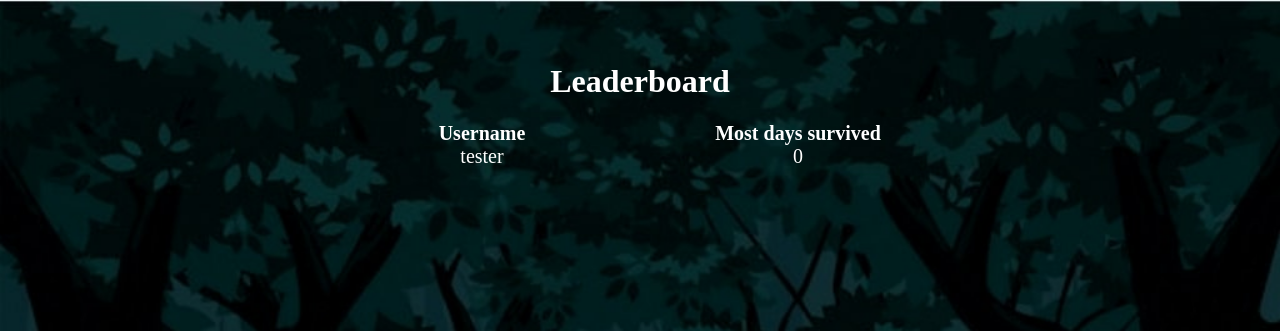
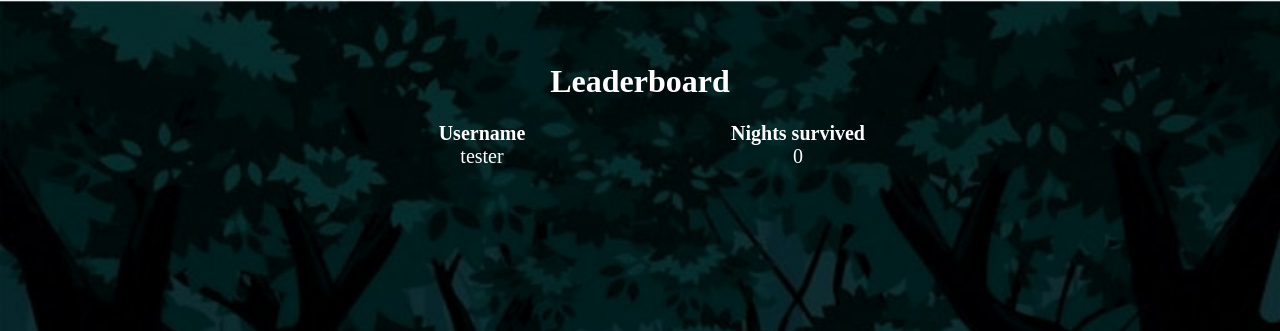
Before and after one commit to etrant/webprog-project-2, a PHP site: page /leaderboard.php in a window 1280 px wide. Shown: the top 331 px of the page. Run offline with PHP 8.4, Linux system fonts and the light colour scheme.

Commit message:
Fix index.php post and change leaderboard text

```diff
--- a/index.php
+++ b/index.php
@@ -46,7 +46,8 @@
     ?>
 
     <div class="features">
-        <form method="post" action="login.php">
+        <!--todo: Post to game php-->
+        <form method="post" action="index.php">
             Username<br>
             <input type="text" name="username" width="60" required> <BR><BR>
             Password<br>
--- a/leaderboard.php
+++ b/leaderboard.php
@@ -25,7 +25,7 @@
             ?>
         </div>
         <div class="right">
-            <b>Most days survived</b><br>
+            <b>Nights survived</b><br>
             <?php
             foreach ($lines as $line) {
                 $parts = explode(",", $line);
```
